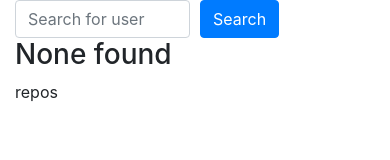
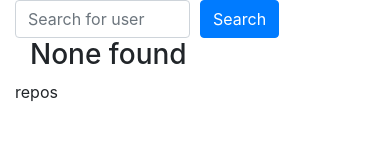
Before and after one commit to ENT108/github-scraper, a React (Create React App) app: page / in a window 390 px wide. Shown: the top 160 px of the page. Built offline with nearby package versions, Linux system fonts and the light colour scheme.

Commit message:
styling user info for mobile

```diff
--- a/src/components/UserInfo.tsx
+++ b/src/components/UserInfo.tsx
@@ -1,33 +1,35 @@
 import React, { FC, useContext } from 'react'
-import { UserContext, UserContextState } from '../contexts/user'
+import { UserContext } from '../contexts/user'
+import { UserContextState } from '../contexts/user.type'
 import Row from 'react-bootstrap/Row'
 import Col from 'react-bootstrap/Col'
 import Image from 'react-bootstrap/Image'
+import Container from 'react-bootstrap/esm/Container'
 
 export const UserInfo: FC = () => {
   const { getState } = useContext(UserContext)
-  const userInfo: UserContextState = getState()
+  const { details }: UserContextState = getState()
 
   return (
-    <>
-      {userInfo.login.length ?
+    <section className="user">
+      <Container>
+        {details?.login?.length ?
           <>
             <Row>
               <Col>
-              <Image src={userInfo.avatar_url} rounded fluid thumbnail />
-            </Col>
-            <Col>
-              {userInfo.login}
+                <Image src={details.avatar_url} fluid />
+                <span className="name">{details.name || details.login}</span>
               </Col>
             </Row>
             <Row>
               <Col>
-              {userInfo.bio}
+                <span className="bio">{details.bio}</span>
               </Col>
             </Row>
           </>
           : <><h3>None found</h3></>
         }
-    </>
+      </Container>
+    </section>
   )
 }
```
Lines whose indentation alone changed are shown as unchanged.
